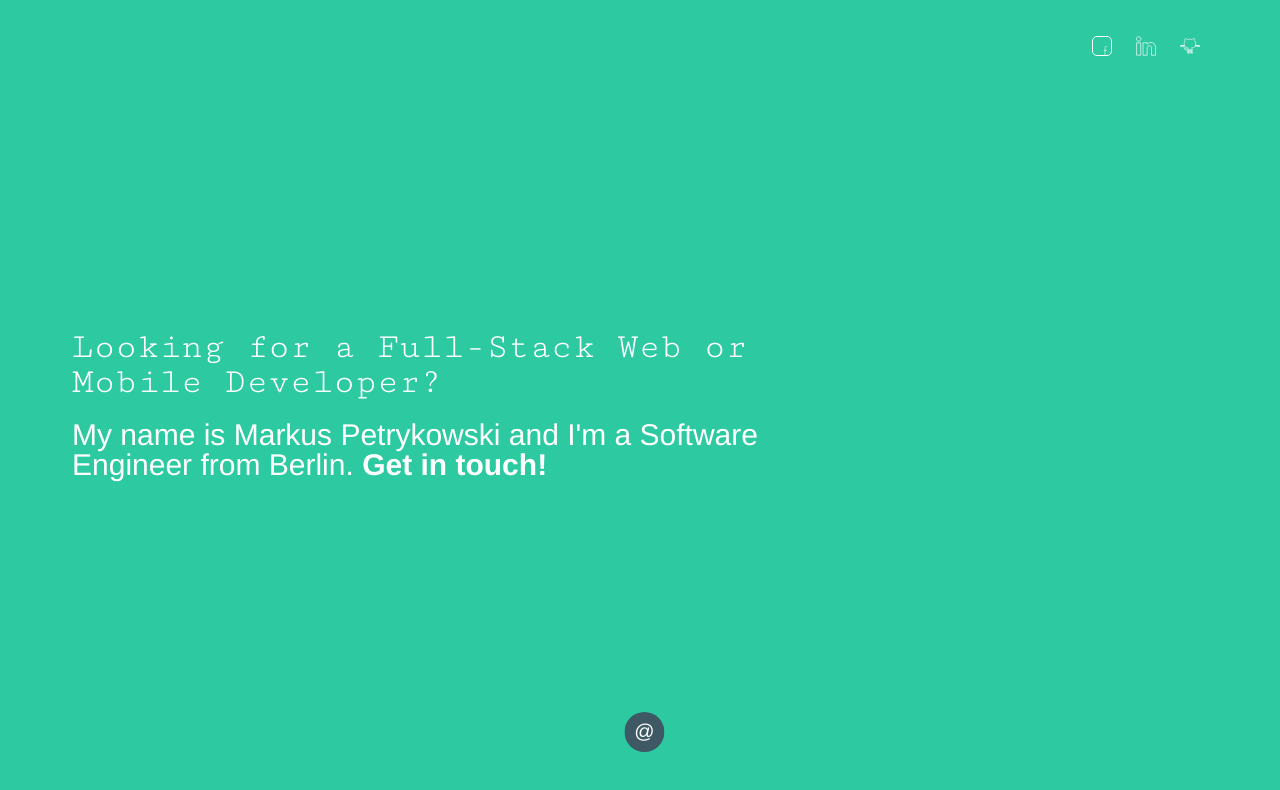
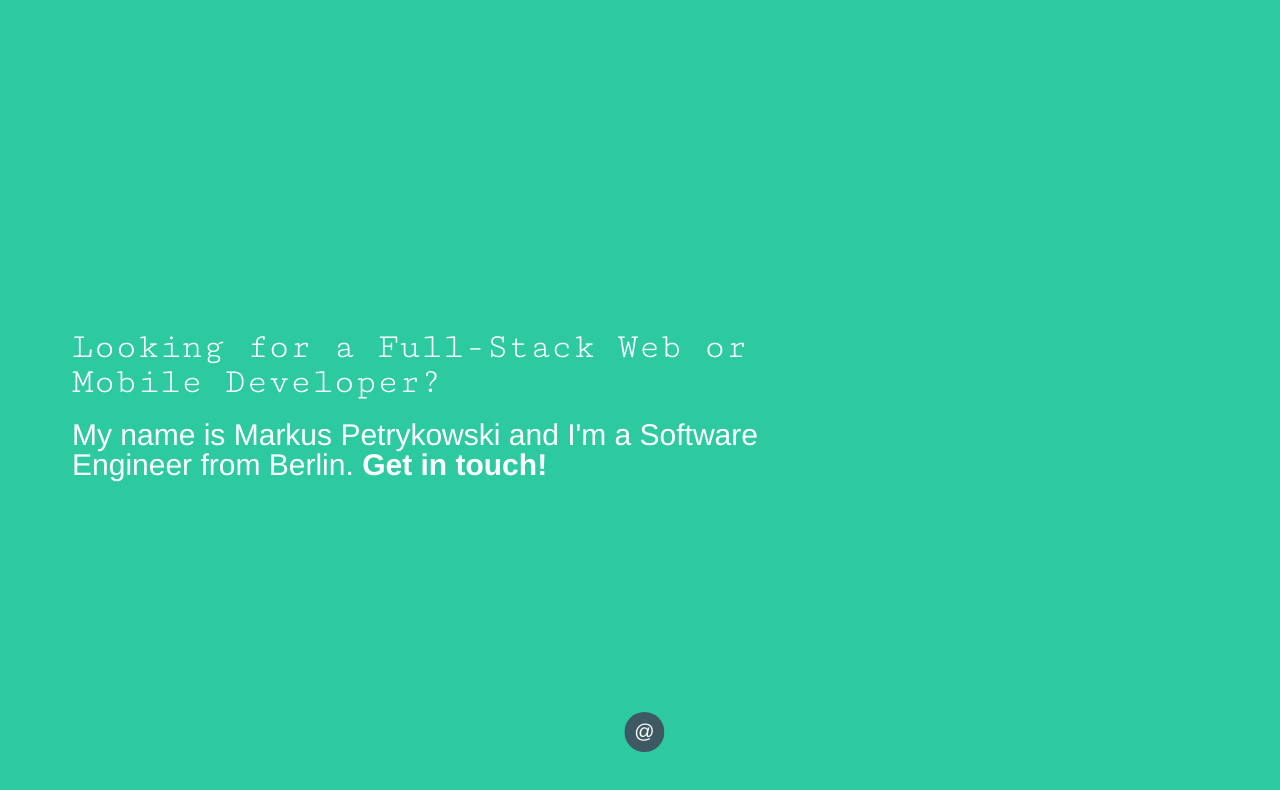
Before and after one commit to PetrykowskiM/petrykowskim.github.io, a website: page src/index.html in a window 1280 px wide. Drawn offline with nearby package versions, Linux system fonts and the light colour scheme.

Commit message:
Some privacy

```diff
--- a/src/index.html
+++ b/src/index.html
@@ -26,7 +26,7 @@
     <div id="cover">
 
       <div id="header-wrapper" class="container-fluid">
-
+            <!--
         <div id="overlay-wrapper">
           <div class="overlay facebook">
             <span >Facebook</span>
@@ -39,25 +39,26 @@
           </div>
 
         </div>
+          -->
 
         <div class="container">
-
+            <!--
             <div class="row top-links">
               <div class="person col-xs-3 col-sm-3 col-md-2 col-lg-2">
               </div>
               <div class="social col-xs-9 col-sm-9 col-md-10 col-lg-10">
-                  <a class="facebook animate-fast" href="https://www.facebook.com/markus.petrykowski" target="_blank">
+                  <a class="facebook animate-fast" target="_blank">
                     <img src="assets/img/icon_fb.svg">
                   </a>
-                  <a class="linkedin animate-fast" href="https://www.linkedin.com/in/petrykowski" target="_blank">
+                  <a class="linkedin animate-fast"  target="_blank">
                     <img src="assets/img/icon_linkedin.svg">
                   </a>
-                  <a class="github animate-fast" href="https://github.com/petrykowskim" target="_blank">
+                  <a class="github animate-fast"  target="_blank">
                     <img src="assets/img/icon_github.svg">
                   </a>
               </div>
             </div>
-
+-->
             <div class="row tagline">
               <div class="col-xs-12 col-sm-12 col-md-8 col-lg-8">
                 <div class="title-head fadeInRight animated">
```
